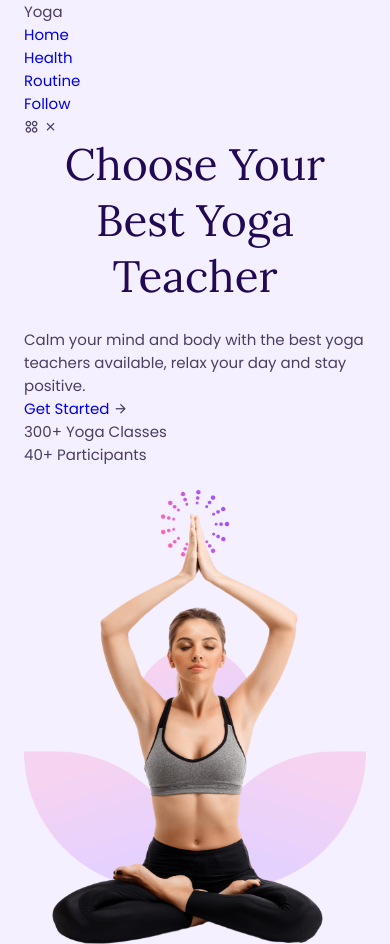
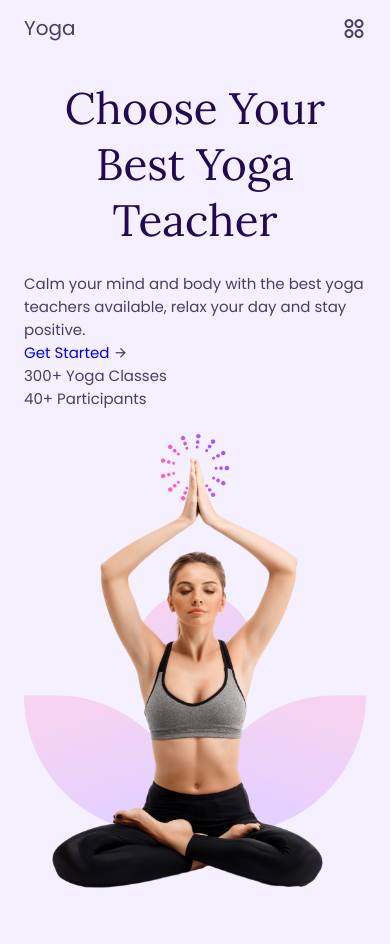
Before and after one commit to OrangaG/yoga-landing-page, a website built with Vite: page index.html in a window 390 px wide. Shown: the top 944 px of the page. Built offline with nearby package versions, Linux system fonts and the light colour scheme.

Commit message:
mobile navigation done

```diff
--- a/index.html
+++ b/index.html
@@ -12,11 +12,10 @@
     <title>Yoga App</title>
   </head>
   <body>
-    <div class="container">
     <!-- Header section -->
-      <header class="nav">
+    <header class="header">
+      <nav class="nav container">
         <div class="nav__logo">Yoga</div>
-        <nav>
         <ul class="nav__links">
           <li>
             <a href="#" class="nav__link">Home</a>
@@ -24,14 +23,14 @@
           <li><a href="#" class="nav__link">Health</a></li>
           <li><a href="#" class="nav__link">Routine</a></li>
           <li><a href="#" class="nav__link">Follow</a></li>
+          <i class="ri-close-fill | nav__close-btn"></i>
         </ul>
-          <i class="ri-apps-2-line"></i>
-          <i class="ri-close-fill"></i>
+        <div class="nav__menu-btn"><i class="ri-apps-2-line"></i></div>
       </nav>
     </header>
 
     <!-- Main section -->
-      <main class="main">
+    <main class="main container">
       <!-- Home section -->
       <section class="home section" id="home">
         <div class="home__container grid">
@@ -108,9 +107,8 @@
           <div class="health__info">
             <h2 class="section__title">Bring Happiness To Good Health!</h2>
             <p class="health__text">
-                If you take care of your good health, take care of your
-                mentality and lead a healthy life with positive thoughts every
-                day.
+              If you take care of your good health, take care of your mentality
+              and lead a healthy life with positive thoughts every day.
             </p>
 
             <span class="btn--primary">
@@ -127,8 +125,8 @@
           <div class="routine__info">
             <h2 class="section__title">Anytime, Any Place, Any Workout</h2>
             <p class="routine__text">
-                Take your routine at any time of your day, with the new videos
-                and with the teachers who will guide you.
+              Take your routine at any time of your day, with the new videos and
+              with the teachers who will guide you.
             </p>
             <span class="btn--primary">
               <a href="#" class="routine__link">Get Started Free</a>
@@ -186,8 +184,8 @@
         <div class="join__container">
           <h2 class="section__title">Join our newsletter</h2>
           <p class="join__text">
-              Subscribe to our newsletter to be aware of many things on
-              discounts, gifts, training and much more. Just enter your email.
+            Subscribe to our newsletter to be aware of many things on discounts,
+            gifts, training and much more. Just enter your email.
           </p>
 
           <form action="#" method="post">
@@ -201,7 +199,7 @@
     </main>
 
     <!-- Footer section -->
-      <footer class="footer">
+    <footer class="footer container">
       <div class="footer__container grid">
         <div class="footer__info">
           <div class="footer__logo">Yoga</div>
@@ -247,8 +245,7 @@
         </div>
       </div>
     </footer>
-    </div>
 
-    <!-- <script type="module" src="/main.js"></script> -->
+    <script type="module" src="./src/main.js"></script>
   </body>
 </html>
--- /dev/null
+++ b/src/main.js
@@ -0,0 +1,11 @@
+const menuBtn = document.querySelector(".nav__menu-btn");
+const closeBtn = document.querySelector(".nav__close-btn");
+const nav = document.querySelector(".nav__links");
+
+menuBtn.addEventListener("click", () => {
+  nav.classList.add("active");
+});
+
+closeBtn.addEventListener("click", () => {
+  nav.classList.remove("active");
+});
--- a/src/sass/components/_index.scss
+++ b/src/sass/components/_index.scss
@@ -1,2 +1 @@
 @forward "./buttons";
-@forward "./mobile_menu";
--- a/src/sass/layout/_header.scss
+++ b/src/sass/layout/_header.scss
@@ -0,0 +1,9 @@
+@use "../abstracts/colors" as c;
+@use "../abstracts/variables" as v;
+.header {
+  display: grid;
+  position: fixed;
+  width: 100%;
+  height: v.$header-height;
+  background-color: c.$body-color;
+}
--- a/src/sass/layout/_navigation.scss
+++ b/src/sass/layout/_navigation.scss
@@ -0,0 +1,46 @@
+@use "../abstracts/variables" as v;
+@use "../abstracts/colors" as c;
+@use "../base/typography" as t;
+
+.nav {
+  display: flex;
+  justify-content: space-between;
+  align-items: center;
+}
+
+.nav__logo {
+  font-size: t.$h2-font-size;
+}
+
+.nav__links {
+  display: flex;
+  flex-direction: column;
+  row-gap: 3rem;
+
+  position: fixed;
+  top: 0;
+  right: -100%;
+  transition: right 300ms;
+  padding: 4rem 1rem 0 3rem;
+  background-color: hsla(0, 0%, 100%, 0.3);
+  backdrop-filter: blur(24px);
+  height: 100vh;
+  width: 75%;
+  z-index: v.$z-fixed;
+}
+
+.ri-close-fill {
+  position: fixed;
+  top: 1rem;
+  right: 1.5rem;
+  font-size: 1.5rem;
+}
+
+.active {
+  right: 0;
+  transition: right 300ms;
+}
+
+.nav__menu-btn {
+  font-size: 1.5rem;
+}
```
Also changed, not shown: src/sass/components/_mobile_menu.scss (deleted). Lines whose indentation alone changed are shown as unchanged.
